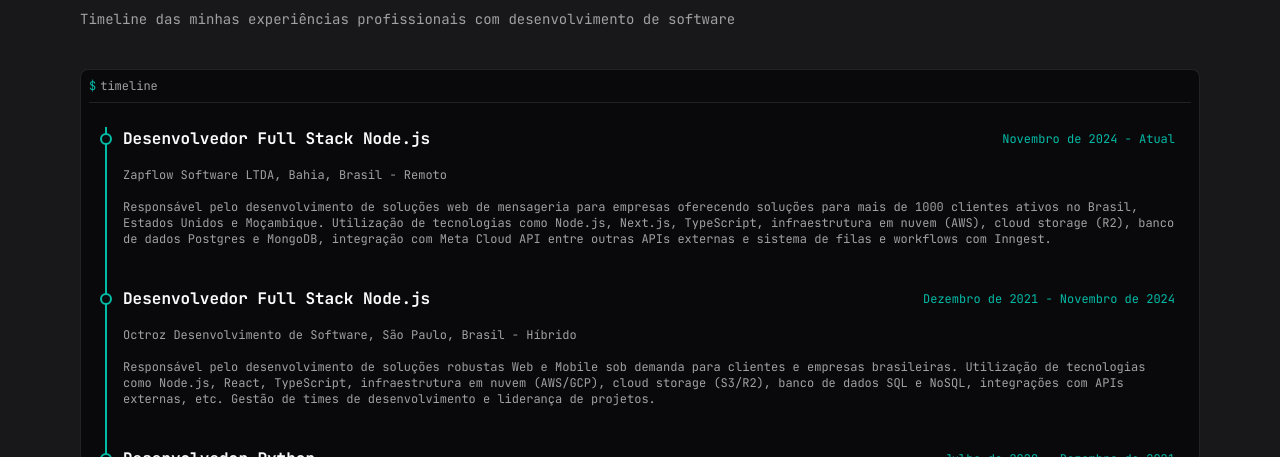
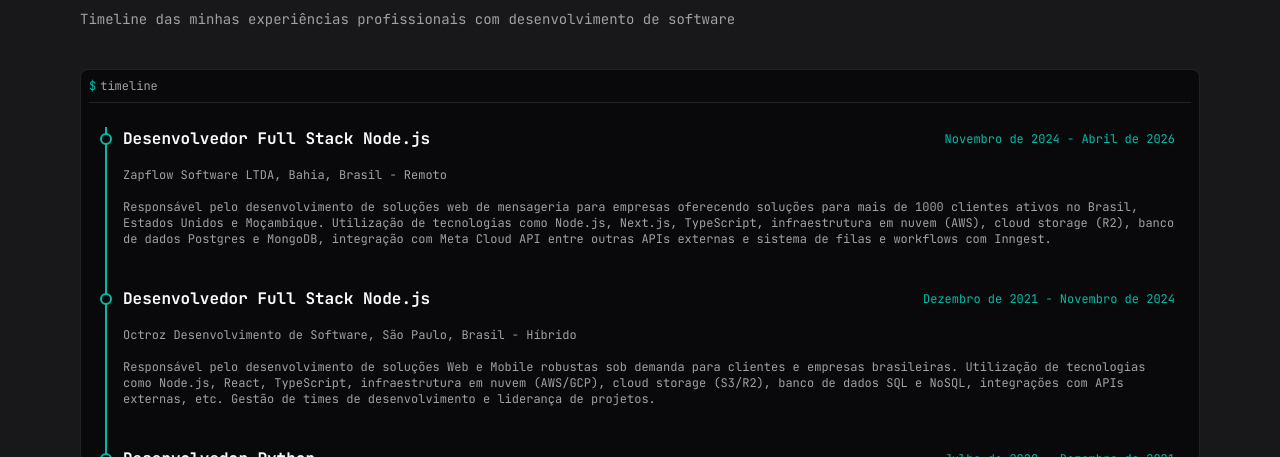
Before and after one commit to Lucasmm016/lucas-profile, a Next.js app: page / in a window 1280 px wide. Shown: the part 848-1305 px from the top of the page. Built offline with nearby package versions, Linux system fonts and the light colour scheme.

Commit message:
fix: atualiza o período de experiência do desenvolvedor Full Stack Node.js na linha do tempo;

```diff
--- a/components/ExperienceTimeline.tsx
+++ b/components/ExperienceTimeline.tsx
@@ -2,7 +2,7 @@
 
 const items = [
 	{
-		period: 'Novembro de 2024 - Atual',
+		period: 'Novembro de 2024 - Abril de 2026',
 		title: 'Desenvolvedor Full Stack Node.js',
 		subtitle: 'Zapflow Software LTDA, Bahia, Brasil - Remoto',
 		description:
@@ -13,7 +13,7 @@
 		title: 'Desenvolvedor Full Stack Node.js',
 		subtitle: 'Octroz Desenvolvimento de Software, São Paulo, Brasil - Híbrido',
 		description:
-			'Responsável pelo desenvolvimento de soluções robustas Web e Mobile sob demanda para clientes e empresas brasileiras. Utilização de tecnologias como Node.js, React, TypeScript, infraestrutura em nuvem (AWS/GCP), cloud storage (S3/R2), banco de dados SQL e NoSQL, integrações com APIs externas, etc. Gestão de times de desenvolvimento e liderança de projetos.',
+			'Responsável pelo desenvolvimento de soluções Web e Mobile robustas sob demanda para clientes e empresas brasileiras. Utilização de tecnologias como Node.js, React, TypeScript, infraestrutura em nuvem (AWS/GCP), cloud storage (S3/R2), banco de dados SQL e NoSQL, integrações com APIs externas, etc. Gestão de times de desenvolvimento e liderança de projetos.',
 	},
 	{
 		period: 'Julho de 2020 - Dezembro de 2021',
```
